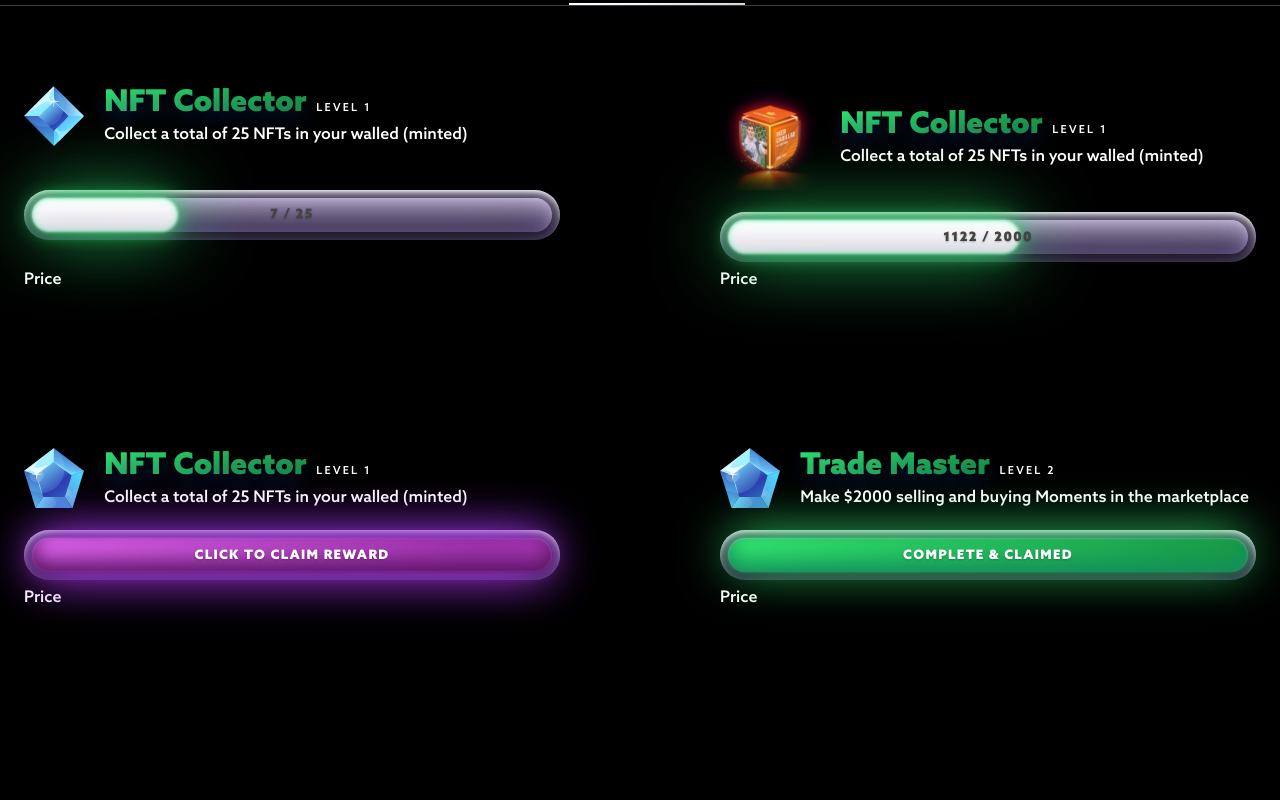
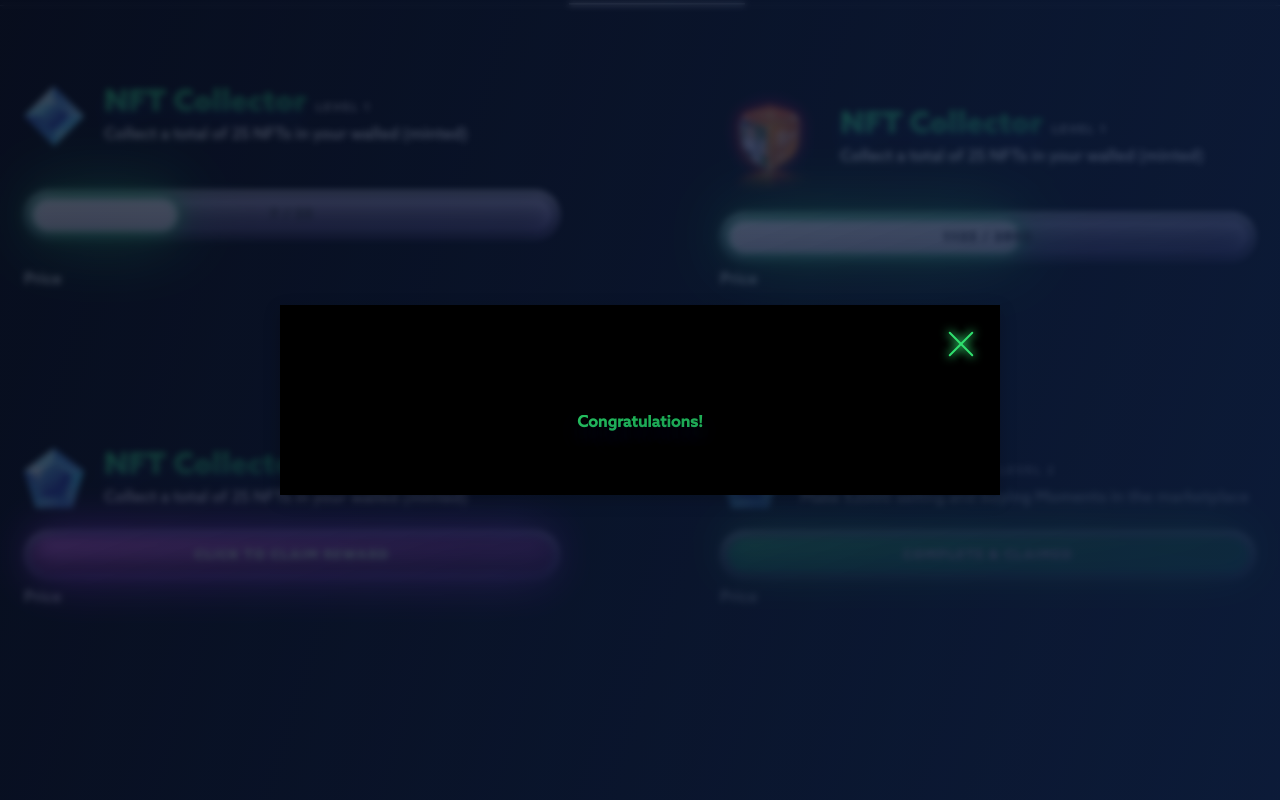
Before and after one commit to otutukingsley/real-fevr-profile, a React (Create React App) app: page / in a window 1280 px wide. Both pictures are taken after a click on the button "CLICK TO CLAIM REWARD". Shown: the part 756-1556 px from the top of the page. Built offline with nearby package versions, Linux system fonts and the light colour scheme.

Commit message:
popup designed and implemented

```diff
--- a/package.json
+++ b/package.json
@@ -8,6 +8,7 @@
     "@testing-library/user-event": "^13.5.0",
     "react": "^17.0.2",
     "react-dom": "^17.0.2",
+    "react-router-dom": "^6.2.2",
     "react-scripts": "5.0.0",
     "styled-components": "^5.3.3",
     "web-vitals": "^2.1.4"
--- a/src/App.js
+++ b/src/App.js
@@ -1,14 +1,15 @@
 import React from "react"
-import Achievement from "./components/Achievement"
-import Showcase from "./components/Showcase"
-import TopNav from "./components/TopNav"
+import { Routes, Route } from "react-router-dom"
+import Home from "./pages/Home"
+import { PopupState } from "./context/PopupState"
 
 const App = () => {
   return (
-    <div className="App">
-      <Showcase />
-      <Achievement />
-    </div>
+    <PopupState>
+      <Routes>
+        <Route path="/" element={<Home />} />
+      </Routes>
+    </PopupState>
   )
 }
 
--- /dev/null
+++ b/src/components/Popup.js
@@ -0,0 +1,47 @@
+import React, { useContext, useRef } from "react"
+import {
+  CloseBtn,
+  CloseBtnContainer,
+  Congratulations,
+  PopupBg,
+  PopupWrapper,
+} from "../styles/componentStyles/popup"
+import { popupContext } from "../context/PopupState"
+import Close from "../assets/images/extras/close.svg"
+import { Img } from "../styles/globalStyles"
+
+const Popup = () => {
+  const context = useContext(popupContext)
+  const { handlePopup, show } = context
+  const popupRef = useRef(null)
+
+  React.useEffect(() => {
+    if (show) {
+      document.body.style.overflow = "hidden"
+    }
+    return () => {
+      document.body.style.overflow = "unset"
+    }
+  }, [show])
+
+  const handleDismiss = (e) => {
+    if (popupRef.current === e.target) {
+      handlePopup()
+    }
+  }
+
+  return (
+    <PopupBg onClick={handleDismiss} ref={popupRef}>
+      <PopupWrapper>
+        <CloseBtnContainer>
+          <CloseBtn>
+            <Img src={Close} alt="close" />
+          </CloseBtn>
+        </CloseBtnContainer>
+        <Congratulations>Congratulations!</Congratulations>
+      </PopupWrapper>
+    </PopupBg>
+  )
+}
+
+export default Popup
--- a/src/components/ProgressBar.js
+++ b/src/components/ProgressBar.js
@@ -1,4 +1,4 @@
-import React from "react"
+import React, { useContext } from "react"
 import {
   Filler,
   Progress,
@@ -6,13 +6,17 @@ import {
   ProgressBgWrapper,
   FillerText,
 } from "../styles/componentStyles/progressbar"
+import { popupContext } from "../context/PopupState"
 
 const ProgressBar = ({ done, claimed, progressText, width }) => {
-  const handlePopup = (e) => {
-    if (!done) {
+  const context = useContext(popupContext)
+  const { handlePopup } = context
+
+  const handleComplete = (done) => {
+    if (done) {
+      handlePopup()
+    } else {
       return
-    } else {
-      alert("claimed")
     }
   }
   return (
@@ -24,10 +28,10 @@ const ProgressBar = ({ done, claimed, progressText, width }) => {
             className={done ? "done" : claimed ? "claimed" : ""}
           ></Filler>
           <FillerText
+            onClick={() => handleComplete(done)}
             done={done}
             claimed={claimed}
             width={width}
-            onClick={(e) => handlePopup(e, done)}
             type="button"
           >
             {progressText}
--- /dev/null
+++ b/src/context/PopupState.js
@@ -0,0 +1,23 @@
+import React, { useState, createContext } from "react"
+
+export const popupContext = createContext()
+
+export const PopupState = ({ children }) => {
+  const [show, setShow] = useState(false)
+
+  const handlePopup = () => {
+    setShow((show) => !show)
+  }
+
+  return (
+    <popupContext.Provider
+      value={{
+        show,
+        handlePopup,
+        setShow,
+      }}
+    >
+      {children}
+    </popupContext.Provider>
+  )
+}
--- a/src/index.js
+++ b/src/index.js
@@ -1,5 +1,6 @@
 import React from "react"
 import ReactDOM from "react-dom"
+import { BrowserRouter } from "react-router-dom"
 import App from "./App"
 import { GlobalStyle } from "./styles/globalStyles"
 import { ThemeProvider } from "styled-components"
@@ -10,10 +11,12 @@ import reportWebVitals from "./reportWebVitals"
 
 ReactDOM.render(
   <React.StrictMode>
-    <ThemeProvider theme={theme}>
-      <GlobalStyle />
-      <App />
-    </ThemeProvider>
+    <BrowserRouter>
+      <ThemeProvider theme={theme}>
+        <GlobalStyle />
+        <App />
+      </ThemeProvider>
+    </BrowserRouter>
   </React.StrictMode>,
   document.getElementById("root")
 )
--- /dev/null
+++ b/src/pages/Home.js
@@ -0,0 +1,19 @@
+import React, { useContext } from "react"
+import Achievement from "../components/Achievement"
+import Popup from "../components/Popup"
+import Showcase from "../components/Showcase"
+import { popupContext } from "../context/PopupState"
+
+const Home = () => {
+  const context = useContext(popupContext)
+  const { show } = context
+  return (
+    <>
+      <Showcase />
+      <Achievement />
+      {show && <Popup />}
+    </>
+  )
+}
+
+export default Home
--- /dev/null
+++ b/src/styles/componentStyles/popup.js
@@ -0,0 +1,118 @@
+import styled, { keyframes } from "styled-components"
+
+export const bounceIn = keyframes`
+  0% {
+    animation-timing-function: ease-in;
+    opacity: 0;
+    transform: translateY(-250px);
+  }
+
+  38% {
+    animation-timing-function: ease-out;
+    opacity: 1;
+    transform: translateY(0);
+  }
+
+  55% {
+    animation-timing-function: ease-in;
+    transform: translateY(-65px);
+  }
+
+  72% {
+    animation-timing-function: ease-out;
+    transform: translateY(0);
+  }
+
+  81% {
+    animation-timing-function: ease-in;
+    transform: translateY(-28px);
+  }
+
+  90% {
+    animation-timing-function: ease-out;
+    transform: translateY(0);
+  }
+
+  95% {
+    animation-timing-function: ease-in;
+    transform: translateY(-8px);
+  }
+
+  100% {
+    animation-timing-function: ease-out;
+    transform: translateY(0);
+  }
+}`
+
+export const PopupBg = styled.div`
+  width: 100%;
+  height: 100%;
+  background: linear-gradient(0deg, rgba(0, 0, 0, 0.5), rgba(0, 0, 0, 0.5)),
+    linear-gradient(287.31deg, rgba(48, 107, 224, 0.5), rgba(29, 53, 117, 0.5)),
+    linear-gradient(
+      338.9deg,
+      rgba(0, 0, 0, 0.6) 25.61%,
+      rgba(0, 0, 0, 0.09) 62.53%
+    );
+  backdrop-filter: blur(3px);
+  position: fixed;
+  z-index: 200;
+  display: flex;
+  justify-content: center;
+  align-items: center;
+  padding: 1rem;
+  top: 0;
+  left: 0;
+`
+export const PopupWrapper = styled.div`
+  width: 45rem;
+  height: auto;
+  box-shadow: 0 5px 16px rgba(0, 0, 0, 0.2);
+  background: #000;
+  color: ${({ theme }) => theme.colors.white};
+  position: relative;
+  z-index: 1000;
+  padding: 1rem;
+  text-align: center;
+  display: flex;
+  flex-direction: column;
+  justify-content: center;
+  align-items: center;
+  animation: ${bounceIn} 1s ease 0s 1 normal forwards;
+`
+
+export const CloseBtn = styled.button`
+  background: transparent;
+  padding: 0;
+  margin: 0;
+  border: none;
+  outline: none;
+  cursor: pointer;
+  transition: all 0.5s ease-in;
+  margin-left: auto;
+
+  &:hover {
+    transform: rotate(180deg);
+  }
+`
+export const CloseBtnContainer = styled.div`
+  display: flex;
+  flex-direction: row;
+  align-items: center;
+  width: 100%;
+`
+
+export const Congratulations = styled.h2`
+  width: 100%;
+  display: block;
+  margin: 3rem 0;
+  // font-size: 20px;
+  background: linear-gradient(141.32deg, #30e06f 4.58%, #118139 122.96%);
+  -webkit-background-clip: text;
+  -webkit-text-fill-color: transparent;
+  background-clip: text;
+  text-fill-color: transparent;
+  text-shadow: 0px 10px 20px rgba(29, 53, 117, 0.5);
+  font-weight: bold;
+  text-transform: capitalize;
+`
```
Also changed, not shown: src/assets/images/extras/close.svg (added), 1 other file (tests, documents, lock files or other folders).
